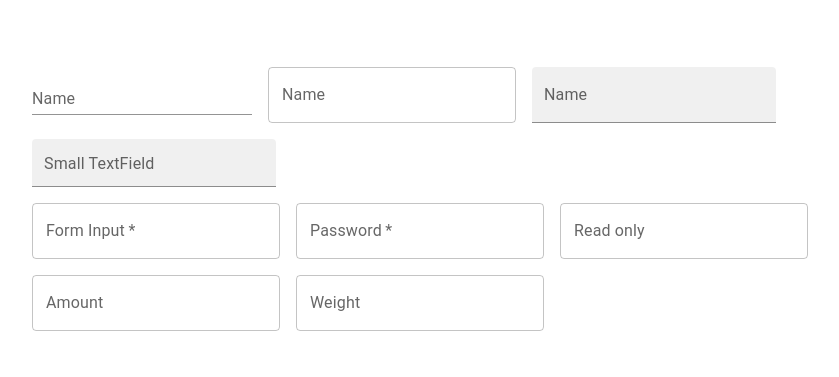
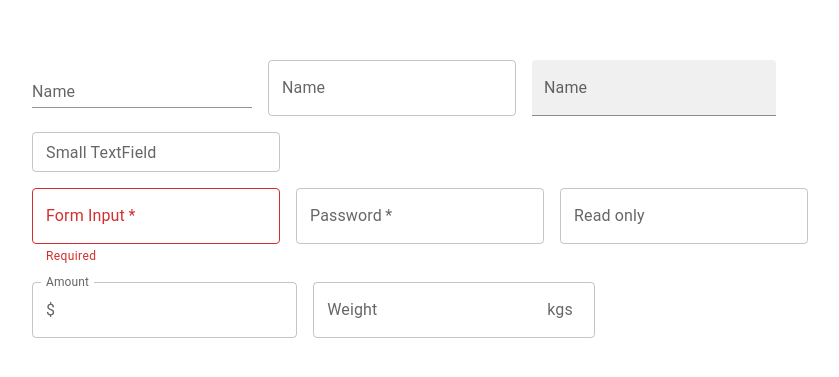
Before and after one commit to whoseunassailable/theme-based-portfolio, a React (Vite) app: page / in a window 1280 px wide. Shown: the part 201-578 px from the top of the page, without its empty margins (220-1059 px from the left). Built offline with nearby package versions, Linux system fonts and the light colour scheme.

Commit message:
completed textfield

```diff
--- /dev/null
+++ b/src/components/MuiSelect.tsx
@@ -0,0 +1,5 @@
+import { Box } from "@mui/material";
+
+export const MuiSelect = () => {
+  return <Box width="250px">MuiSelect</Box>;
+};
--- a/src/components/MuiTextField.tsx
+++ b/src/components/MuiTextField.tsx
@@ -1,7 +1,9 @@
-import { Stack, TextField } from "@mui/material";
-import { readonly } from "vue";
+import { InputAdornment, Stack, TextField } from "@mui/material";
+import { useState } from "react";
 
 export const MuiTextField = () => {
+  const [value, setValue] = useState("");
+
   return (
     <Stack spacing={2}>
       <Stack direction="row" spacing={2}>
@@ -14,11 +16,18 @@ export const MuiTextField = () => {
           label="Small TextField"
           size="small"
           color="secondary"
-          variant="filled"
+          variant="outlined"
         ></TextField>
       </Stack>
       <Stack spacing={2} direction="row">
-        <TextField label="Form Input" required></TextField>
+        <TextField
+          label="Form Input"
+          required
+          value={value}
+          onChange={(e) => setValue(e.target.value)}
+          helperText={!value ? "Required" : "Input state value is valid"}
+          error={!value}
+        ></TextField>
         <TextField label="Password" required type="password"></TextField>
         <TextField
           label="Read only"
@@ -30,8 +39,26 @@ export const MuiTextField = () => {
         ></TextField>
       </Stack>
       <Stack spacing={2} direction="row">
-        <TextField label="Amount"></TextField>
-        <TextField label="Weight"></TextField>
+        <TextField
+          label="Amount"
+          slotProps={{
+            input: {
+              startAdornment: (
+                <InputAdornment position="start">$</InputAdornment>
+              ),
+            },
+          }}
+        ></TextField>
+        <TextField
+          label="Weight"
+          slotProps={{
+            input: {
+              endAdornment: (
+                <InputAdornment position="start">kgs</InputAdornment>
+              ),
+            },
+          }}
+        ></TextField>
       </Stack>
     </Stack>
   );
```
